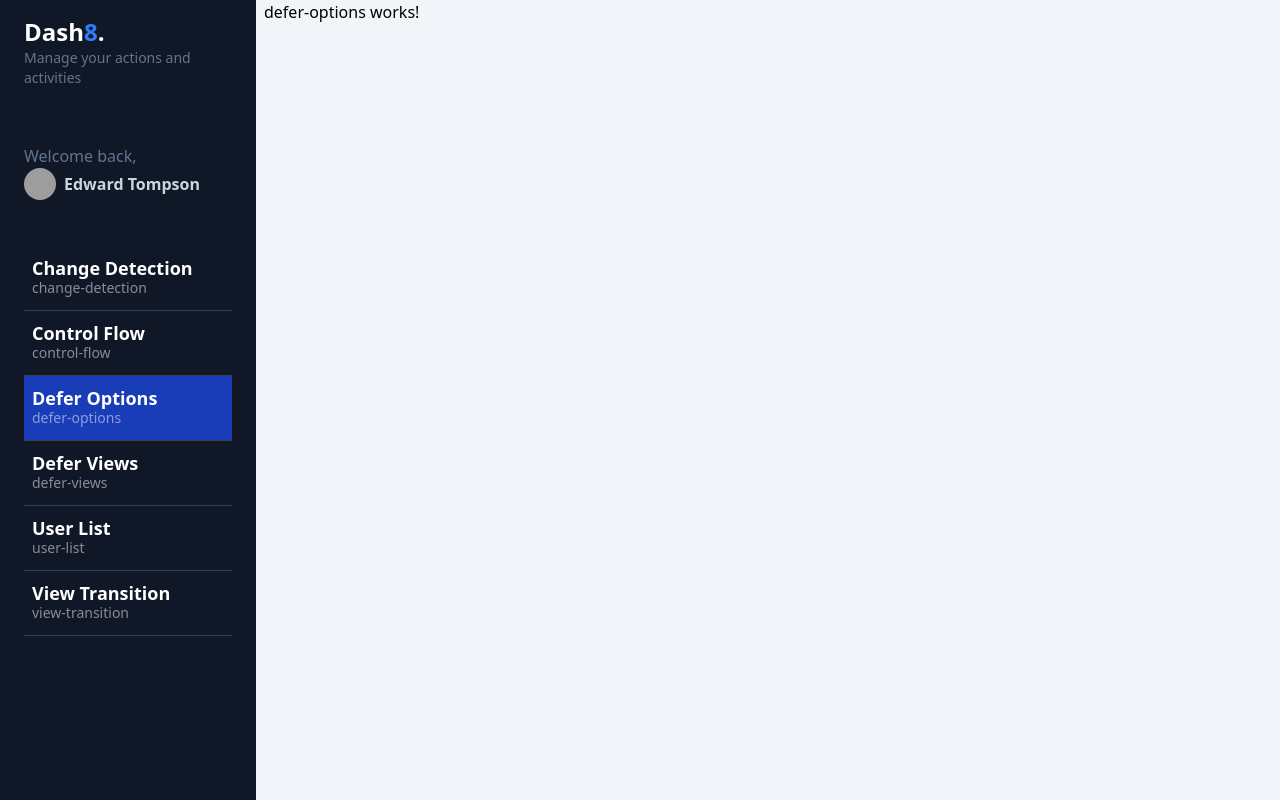
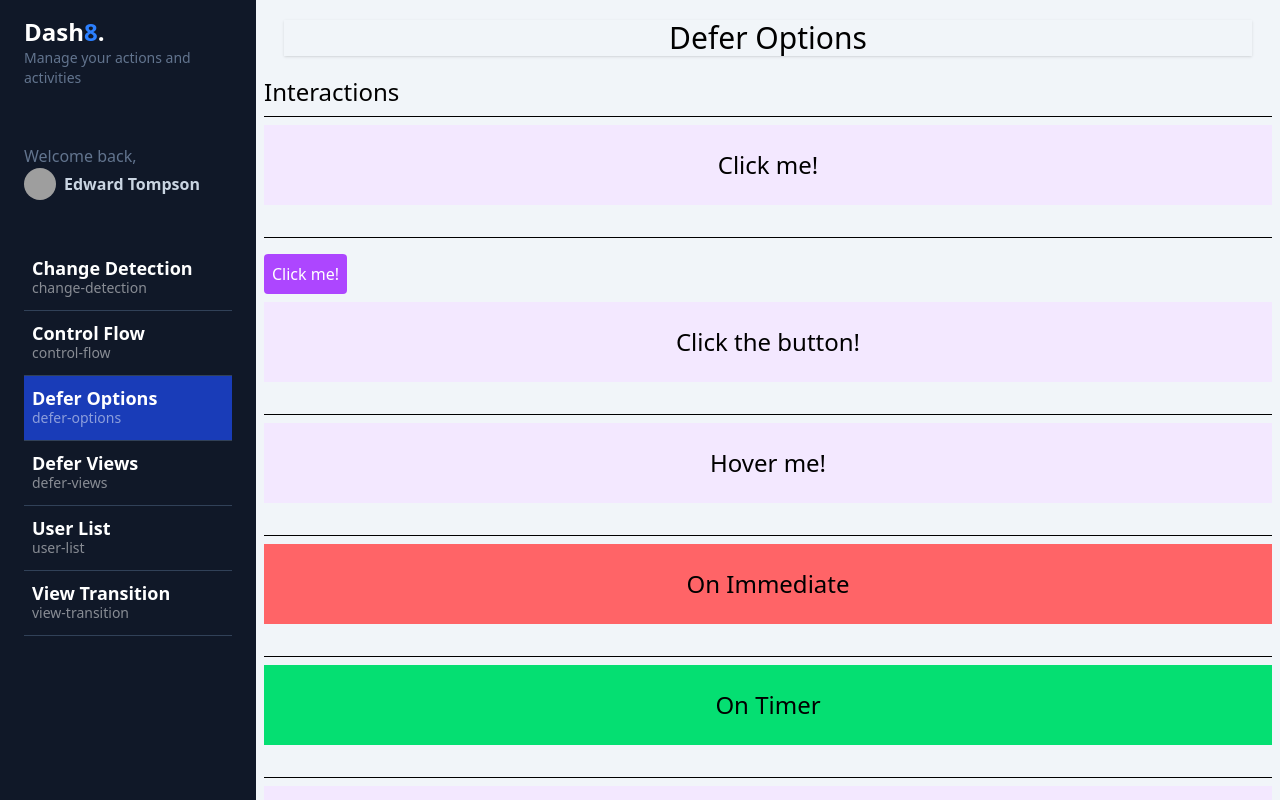
Before and after one commit to SergioO21/DashboardAngular18Up, an Angular app: page /dashboard/defer-options in a window 1280 px wide. Built offline with nearby package versions, Linux system fonts and the light colour scheme; grey boxes are pictures that could not be loaded.

Commit message:
Create defer options component

```diff
--- a/src/app/dashboard/pages/defer-options/defer-options.component.html
+++ b/src/app/dashboard/pages/defer-options/defer-options.component.html
@@ -1 +1,122 @@
-<p>defer-options works!</p>
+<app-title title="Defer Options" withShadow />
+
+<h1 class="text-2xl">Interactions</h1>
+<section>
+  <hr class="my-2" />
+
+  @defer (on interaction) {
+    <heavy-loader-fast
+      cssClass="bg-blue-400 h-20 flex items-center justify-center"
+    >
+      <span class="text-2xl">On Interaction</span>
+    </heavy-loader-fast>
+  } @placeholder {
+    <div
+      class="w-full h-20 bg-purple-100 flex items-center justify-center text-2xl"
+    >
+      Click me!
+    </div>
+  }
+</section>
+
+<br />
+<section>
+  <hr class="my-2" />
+
+  <button
+    #btnInteraction
+    class="p-2 bg-purple-500 hover:bg-purple-700 transition-all rounded text-white my-2"
+  >
+    Click me!
+  </button>
+
+  @defer (on interaction(btnInteraction)) {
+    <heavy-loader-fast
+      cssClass="bg-blue-400 h-20 flex items-center justify-center"
+    >
+      <span class="text-2xl">On Interaction - Button</span>
+    </heavy-loader-fast>
+  } @placeholder {
+    <div
+      class="w-full h-20 bg-purple-100 flex items-center justify-center text-2xl"
+    >
+      Click the button!
+    </div>
+  }
+</section>
+
+<br />
+<section>
+  <hr class="my-2" />
+
+  @defer (on hover) {
+    <heavy-loader-fast
+      cssClass="bg-purple-400 h-20 flex items-center justify-center"
+    >
+      <span class="text-2xl">On Hover</span>
+    </heavy-loader-fast>
+  } @placeholder {
+    <div
+      class="w-full h-20 bg-purple-100 flex items-center justify-center text-2xl"
+    >
+      Hover me!
+    </div>
+  }
+</section>
+
+<br />
+<section>
+  <hr class="my-2" />
+
+  @defer (on immediate) {
+    <heavy-loader-fast
+      cssClass="bg-red-400 h-20 flex items-center justify-center"
+    >
+      <span class="text-2xl">On Immediate</span>
+    </heavy-loader-fast>
+  } @placeholder {
+    <div
+      class="w-full h-20 bg-purple-100 flex items-center justify-center text-2xl"
+    >
+      Immediately
+    </div>
+  }
+</section>
+
+<br />
+<section>
+  <hr class="my-2" />
+
+  @defer (on timer(2000)) {
+    <heavy-loader-fast
+      cssClass="bg-green-400 h-20 flex items-center justify-center"
+    >
+      <span class="text-2xl">On Timer</span>
+    </heavy-loader-fast>
+  } @placeholder {
+    <div
+      class="w-full h-20 bg-purple-100 flex items-center justify-center text-2xl"
+    >
+      Wait 2 seconds!
+    </div>
+  }
+</section>
+
+<br />
+<section>
+  <hr class="my-2" />
+
+  @defer (on hover; prefetch on idle) {
+    <heavy-loader-fast
+      cssClass="bg-green-400 h-20 flex items-center justify-center"
+    >
+      <span class="text-2xl">On Hover, Idle</span>
+    </heavy-loader-fast>
+  } @placeholder {
+    <div
+      class="w-full h-20 bg-purple-100 flex items-center justify-center text-2xl"
+    >
+      Prefetching Hover
+    </div>
+  }
+</section>
--- a/src/app/dashboard/pages/defer-options/defer-options.component.ts
+++ b/src/app/dashboard/pages/defer-options/defer-options.component.ts
@@ -1,8 +1,10 @@
 import { Component } from "@angular/core";
+import { HeavyLoaderFastComponent } from "@shared/heavy-loaders";
+import { TitleComponent } from "@shared";
 
 @Component({
   standalone: true,
-  imports: [],
+  imports: [HeavyLoaderFastComponent, TitleComponent],
   templateUrl: "./defer-options.component.html",
   styles: ``,
 })
--- a/src/app/shared/heavy-loaders/heavy-loaders-fast.component.ts
+++ b/src/app/shared/heavy-loaders/heavy-loaders-fast.component.ts
@@ -1,9 +1,16 @@
-import { Component } from "@angular/core";
+import { Component, Input } from "@angular/core";
+import { CommonModule } from "@angular/common";
 
 @Component({
   selector: "heavy-loader-fast",
   standalone: true,
-  imports: [],
-  template: ` <h1>Heavy loader fast</h1> `,
+  imports: [CommonModule],
+  template: `
+    <section [ngClass]="['w-full', cssClass]">
+      <ng-content />
+    </section>
+  `,
 })
-export class HeavyLoaderFastComponent {}
+export class HeavyLoaderFastComponent {
+  @Input({ required: true }) cssClass!: string;
+}
```
